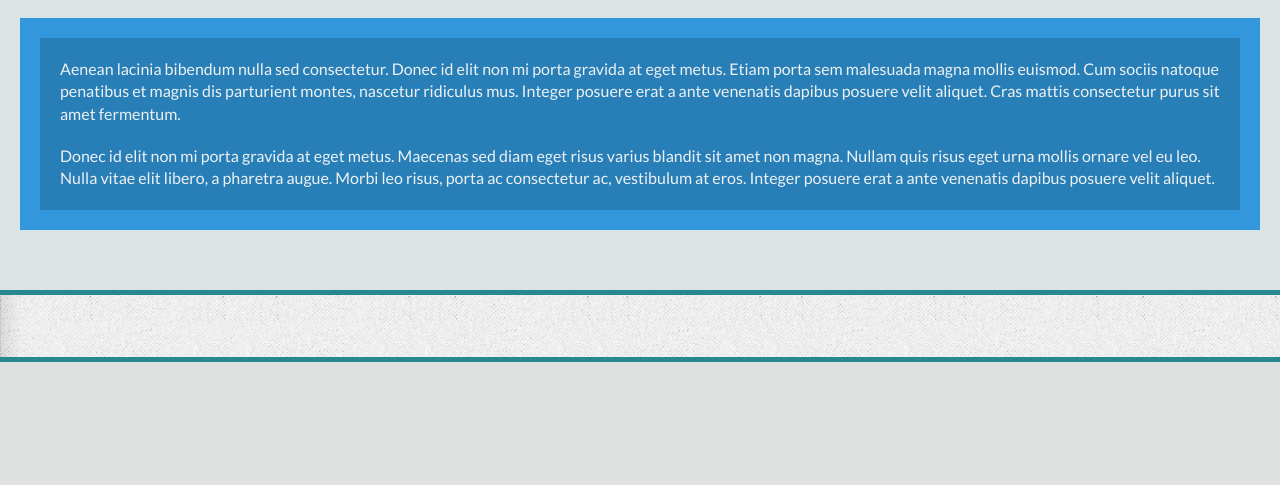
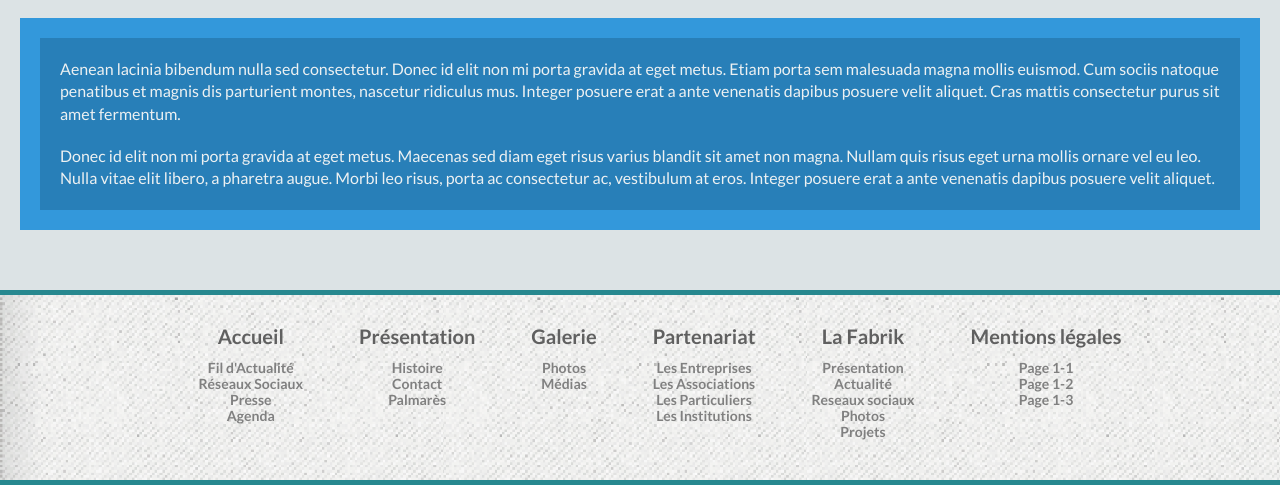
Before and after one commit to Quentin777/SiteFace, a PHP site: page / in a window 1280 px wide. Shown: the part 728-1213 px from the top of the page. Before the commit the page ends 1090 px from the top, so only its background shows below. Run offline with PHP 8.4, Linux system fonts and the light colour scheme; some libraries are stand-ins or nearby versions.

Commit message:
footer pas responsive

```diff
--- a/css/style.css
+++ b/css/style.css
@@ -320,3 +320,37 @@ div.wrap_columns {
   margin-top: -15px;
   float: right;
 }
+/*//////////////////  FOOTER //////////////*/
+#ulFooter{
+  display: flex;
+  flex-direction: row;
+  text-align: center;
+  justify-content: center;
+  padding:0;
+  margin:0;
+  padding-bottom: 20px;
+  padding-top:10px;
+}
+
+#ulFooter ul{
+  list-style: none;
+  flex-direction: column;
+  margin-left:8px;
+  margin-right: 8px;
+}
+
+#ulFooter ul li a{
+    color:grey;
+    text-decoration: none;
+}
+#ulFooter ul .firstLi a{
+    color:#606060;
+}
+.firstLi{
+  font-size: 20px;
+  margin-bottom: 12px;
+}
+#ulFooter ul li a:hover{
+    color:#EFEFEF;
+}
+/*//////////// FIN DU FOOTER ///////////*/
--- a/index.html
+++ b/index.html
@@ -113,7 +113,47 @@
   </section>
 </main>
 <footer>
-  <p>&copy; Copyright 2014 &mdash; some guy who builds websites.</p>
+<ul id="ulFooter">
+     <ul>
+          <li class="firstLi"><a href="index.html">Accueil</a></li>
+          <li><a href="index.html">Fil d'Actualité</a></li>
+          <li><a href="index.html">Réseaux Sociaux</a></li>
+          <li><a href="index.html">Presse</a></li>
+          <li><a href="index.html">Agenda</a></li>
+     </ul>
+     <ul>
+          <li class="firstLi"><a href="index.html">Présentation</a></li>
+          <li><a href="presentation.html">Histoire</a></li>
+          <li><a href="presentation.html">Contact</a></li>
+          <li><a href="presentation.html">Palmarès</a></li>
+     </ul>
+     <ul>
+          <li class="firstLi"><a href="index.html">Galerie</a></li>
+          <li><a href="galerie-photo-face.html">Photos</a></li>
+          <li><a href="#">Médias</a></li>
+     </ul>
+     <ul>
+          <li class="firstLi"><a href="index.html">Partenariat</a></li>
+          <li><a href="#">Les Entreprises</a></li>
+          <li><a href="#">Les Associations</a></li>
+          <li><a href="#">Les Particuliers</a></li>
+          <li><a href="#">Les Institutions</a></li>
+     </ul>
+     <ul>
+          <li class="firstLi"><a href="index.html">La Fabrik</a></li>
+          <li><a href="#">Présentation</a></li>
+          <li><a href="#">Actualité</a></li>
+          <li><a href="#">Reseaux sociaux</a></li>
+          <li><a href="#">Photos</a></li>
+          <li><a href="#">Projets</a></li>
+     </ul>
+     <ul>
+          <li class="firstLi"><a href="index.html">Mentions légales</a></li>
+          <li><a href="#">Page 1-1</a></li>
+          <li><a href="#">Page 1-2</a></li>
+          <li><a href="#">Page 1-3</a></li>
+     </ul>
+</ul>
 </footer>
   <script src='http://cdnjs.cloudflare.com/ajax/libs/jquery/2.1.3/jquery.min.js'></script>
 
```
Also changed, not shown: galerie.html (+41 -1 lines), la-fabrik.html (+41 -1 lines), partenariat.html (+41 -1 lines), presentation.html (+41 -1 lines).
